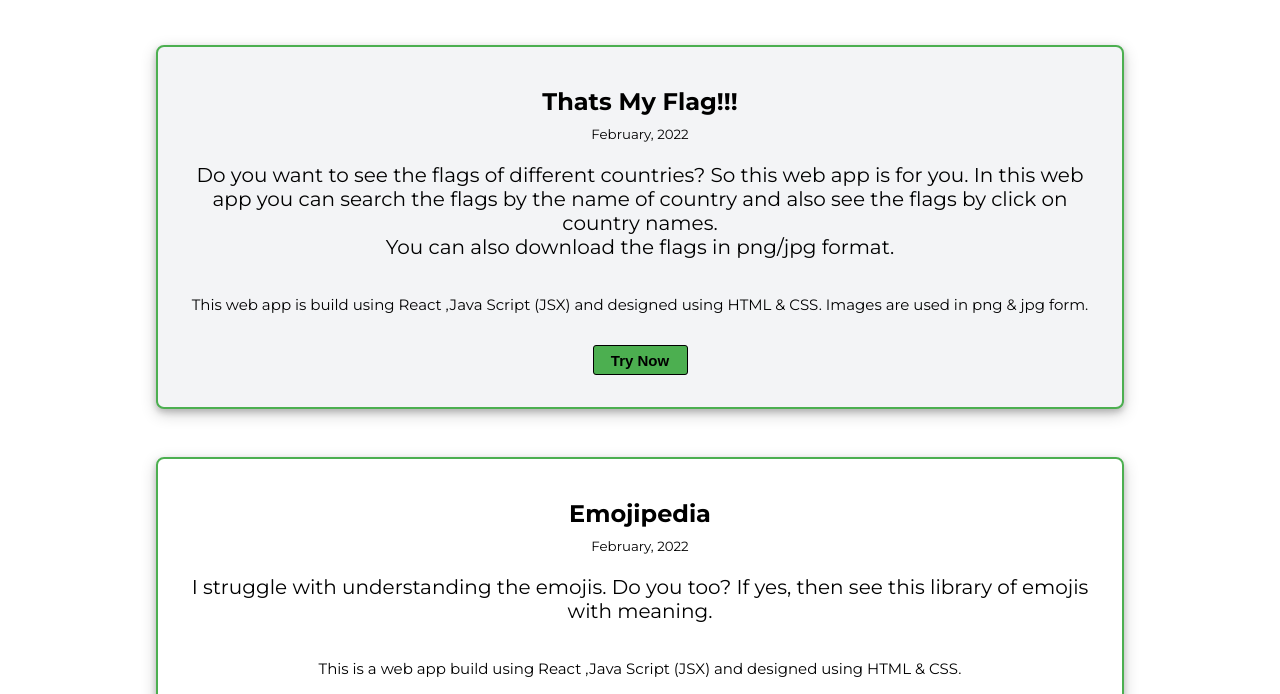
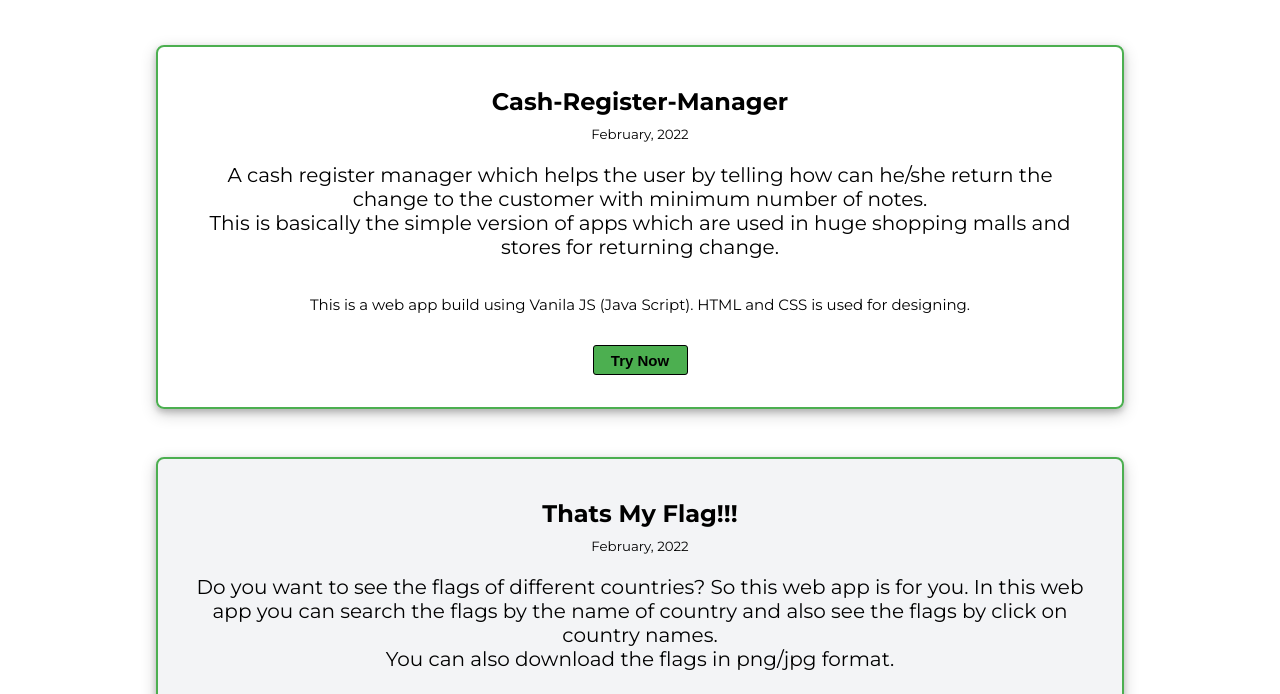
Before and after one commit to MurtazaNeher/portfolio, a plain HTML site: page projects.html in a window 1280 px wide. Shown: the part 106-800 px from the top of the page. Drawn offline with Linux system fonts and the light colour scheme.

Commit message:
Cash manager register added in projects

```diff
--- a/projects.html
+++ b/projects.html
@@ -55,6 +55,28 @@
     <ul class="list-non-bullet">
 
 
+        <li>
+            <article class="showcase-list container container-center">
+                <h1>
+                    Cash-register-manager</h1>
+                <small>February, 2022</small>
+                <p>
+                    A cash register manager which helps the user by telling how can he/she return the change to the customer with minimum number of notes. <br/>This is basically the simple version of apps which are used in huge shopping malls and stores
+                    for returning change.
+                </p>
+                <p style="font-size: 15px;">
+                    This is a web app build using Vanila JS (Java Script). HTML and CSS is used for designing.
+
+                </p>
+
+                <div style="text-align: center;">
+                    <button id="btn-Primary" onclick="window.location.href='https://murtaza-cash-register.netlify.app/'">Try
+            Now</button>
+
+                    <!-- <button id="btn-Secondary" onclick="window.location.href='https://github.com/MurtazaNeher/Banana-Speak'">View Source</button> -->
+                </div>
+            </article>
+        </li>
 
         <li>
             <article class="showcase-list container container-center ow">
```
